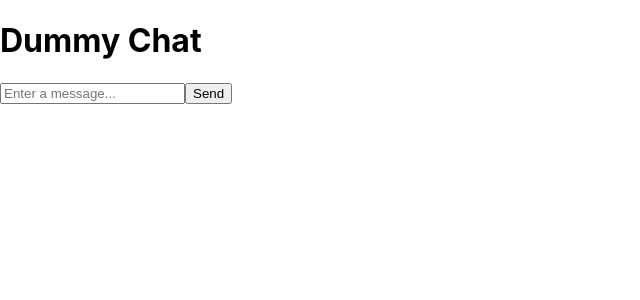
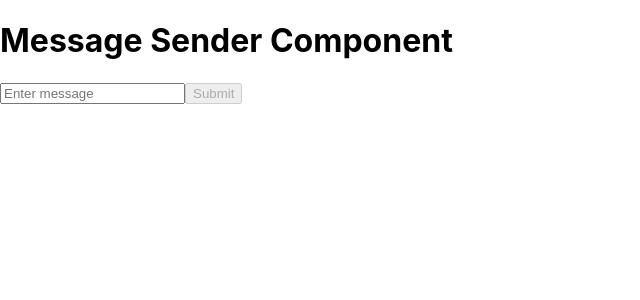
Before and after one commit to prashantui1491/pagination, a React (Create React App) app: page / in a window 1280 px wide. Shown: the top 300 px of the page, without its empty margins (0-640 px from the left). Built offline with nearby package versions, Linux system fonts and the light colour scheme; what ag-grid-community would draw is missing.

Commit message:
usecontexttodo edit flow added

```diff
--- a/src/App.js
+++ b/src/App.js
@@ -15,10 +15,12 @@ import WithThrottlinginbuilt from './Trottling/WithThrottlinginbuilt'
 // import withBorder from "./Higherordercompo/HOC";
 // import Message from "./Higherordercompo/Child";
 
-import MessagesProvider from './Usecontexttodo/MessagesProvider'
+// import MessagesProvider from './Usecontexttodo/MessagesProvider'
 import AppleClientInterview from "./AppleClientInterview";
 
 // const Enhancemessage = withBorder(Message)
+
+import MessageProvider from './MessageProvider/MessageProvider'
 
 
 
@@ -37,7 +39,9 @@ const  App = () => {
           {/* <Enhancemessage text="Hi am from Higher orde component"/> */}
 
           {/* <MessagesProvider/> */}
-            <AppleClientInterview />
+            {/* <AppleClientInterview /> */}
+
+        <MessageProvider/>
 
         </div>
     );
--- /dev/null
+++ b/src/MessageProvider/MessageProvider.js
@@ -0,0 +1,42 @@
+import React, {createContext, useReducer, useState} from "react";
+import {MessageReducer} from './MessageReducer'
+import MessageSender from './MessageSender'
+import MessageList from "./Messagelist";
+
+export const MessageContextProvider = createContext({})
+
+const MessageProvider = () => {
+
+    const [state, dispatch] = useReducer(MessageReducer, {messages: []})
+
+    const sendMessages = (messages) => {
+        dispatch({
+            type: "send-messages",
+            payload: messages
+        })
+    }
+
+    const deleteMessages = (index) => {
+        dispatch({
+            type: "delete-messages",
+            payload: index
+        })
+    }
+
+    const editMessage = (index, newMessage) => {
+        dispatch({
+            type: "edit-message",
+            payload: { index, newMessage }
+        })
+    }
+
+
+    return(
+        <MessageContextProvider.Provider value={{sendMessages, deleteMessages, editMessage, messages: state.messages }}>
+            <h1>Message Sender Component</h1>
+            <MessageSender />
+        </MessageContextProvider.Provider>
+    )
+}
+
+export default MessageProvider
--- /dev/null
+++ b/src/MessageProvider/MessageReducer.js
@@ -0,0 +1,27 @@
+export const MessageReducer = (state, action) => {
+
+    switch(action.type){
+        case "send-messages": return{
+            ...state,
+            messages: [...state.messages, action.payload]
+        }
+
+        case "delete-messages": return{
+            ...state,
+            messages: state.messages.filter((_, i)=> i!== action.payload)
+        }
+
+        case "edit-message":
+
+        const {index, newMessage} = action.payload
+
+        return{
+
+            ...state,
+            messages: state.messages.map((message, i)=> i=== index ? newMessage : message)
+        }
+
+        default: return state
+    }
+
+}
--- /dev/null
+++ b/src/MessageProvider/MessageSender.js
@@ -0,0 +1,49 @@
+import React, {useState, useContext} from "react";
+import {MessageContextProvider} from './MessageProvider'
+import MessageList from "./Messagelist";
+
+const MessageSender = () => {
+
+    const [message, setMessage] = useState("")
+    const [editIndex, setEditIndex] = useState(null)
+    const {sendMessages, editMessage} = useContext(MessageContextProvider)
+
+    const handleOnchange = (e) => {
+        setMessage(e.target.value)
+    }
+
+    const handleSubmit = (e) => {
+        e.preventDefault()
+        if(!message.trim()) return
+
+        if(editIndex !== null){
+
+            editMessage(editIndex,message)
+            setEditIndex(null)
+
+        }
+
+        else{
+            sendMessages(message)
+        }
+
+        setMessage("")
+    }
+
+    const handleEdit = (messageToEdit,index) => {
+        setEditIndex(index)
+        setMessage(messageToEdit)
+    }
+
+    return(
+        <div>
+        <form onSubmit={handleSubmit}>
+            <input type="text" placeholder="Enter message" onChange={handleOnchange} value={message} />
+            <button disabled = {!message.trim()} type="submit">{editIndex === null ? "Submit" : "Update"}</button>
+        </form>
+        <MessageList onEditClick= {handleEdit} />
+        </div>
+    )
+}
+
+export default MessageSender
--- /dev/null
+++ b/src/MessageProvider/Messagelist.js
@@ -0,0 +1,24 @@
+import React, {useContext} from 'react'
+import {MessageContextProvider} from './MessageProvider'
+
+const MessageList = ({onEditClick}) => {
+
+    const {messages, deleteMessages} = useContext(MessageContextProvider)
+
+    return(
+        <ul>
+            {
+                messages && messages.map((item, index)=>(
+                    <li>
+                        {item}
+                        <button onClick={()=>deleteMessages(index)}>Delete</button>
+                        <button onClick={()=>onEditClick(item, index)}>Edit</button>
+                    </li>
+                ))
+            }
+        </ul>
+    )
+
+}
+
+export default MessageList
```
